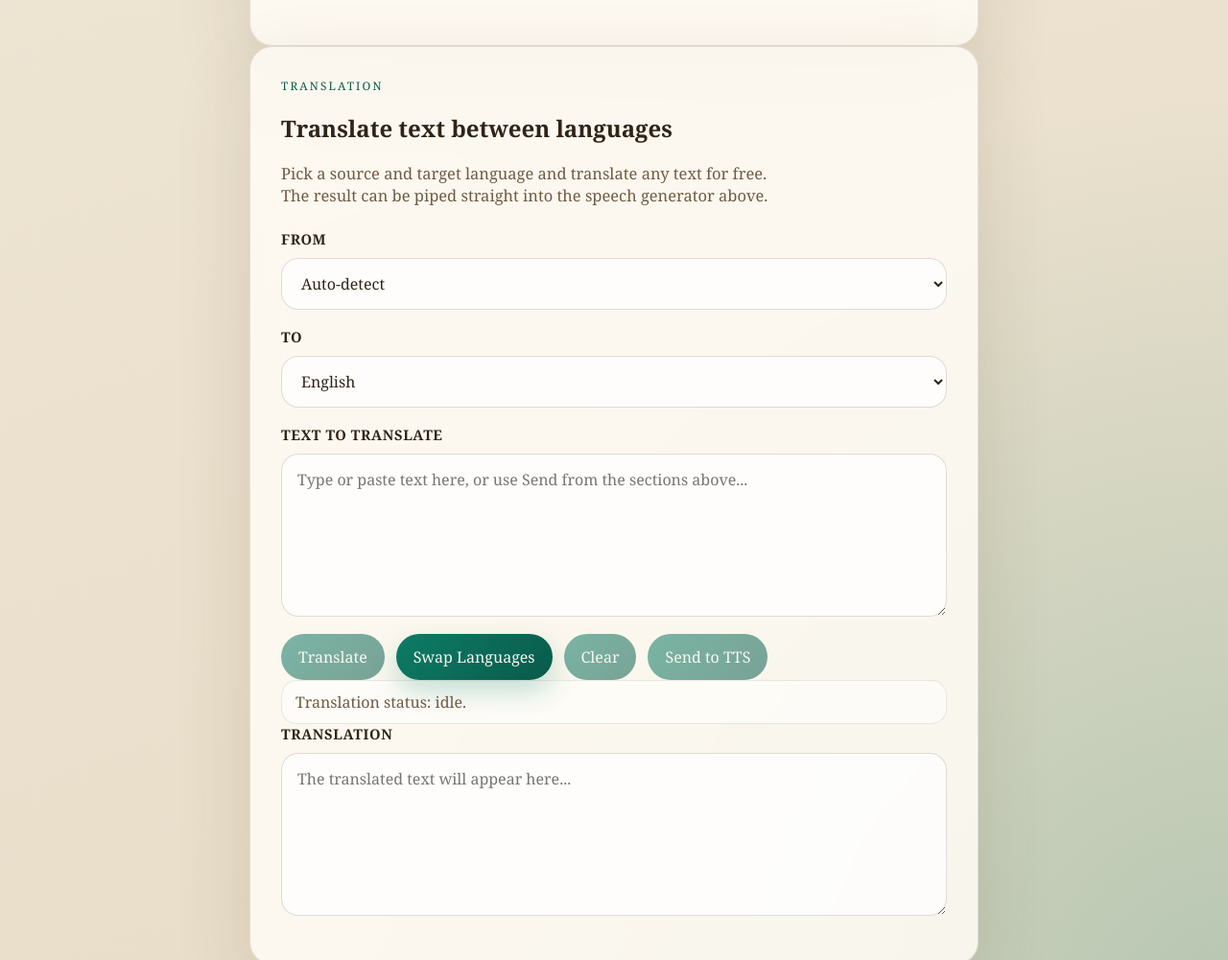
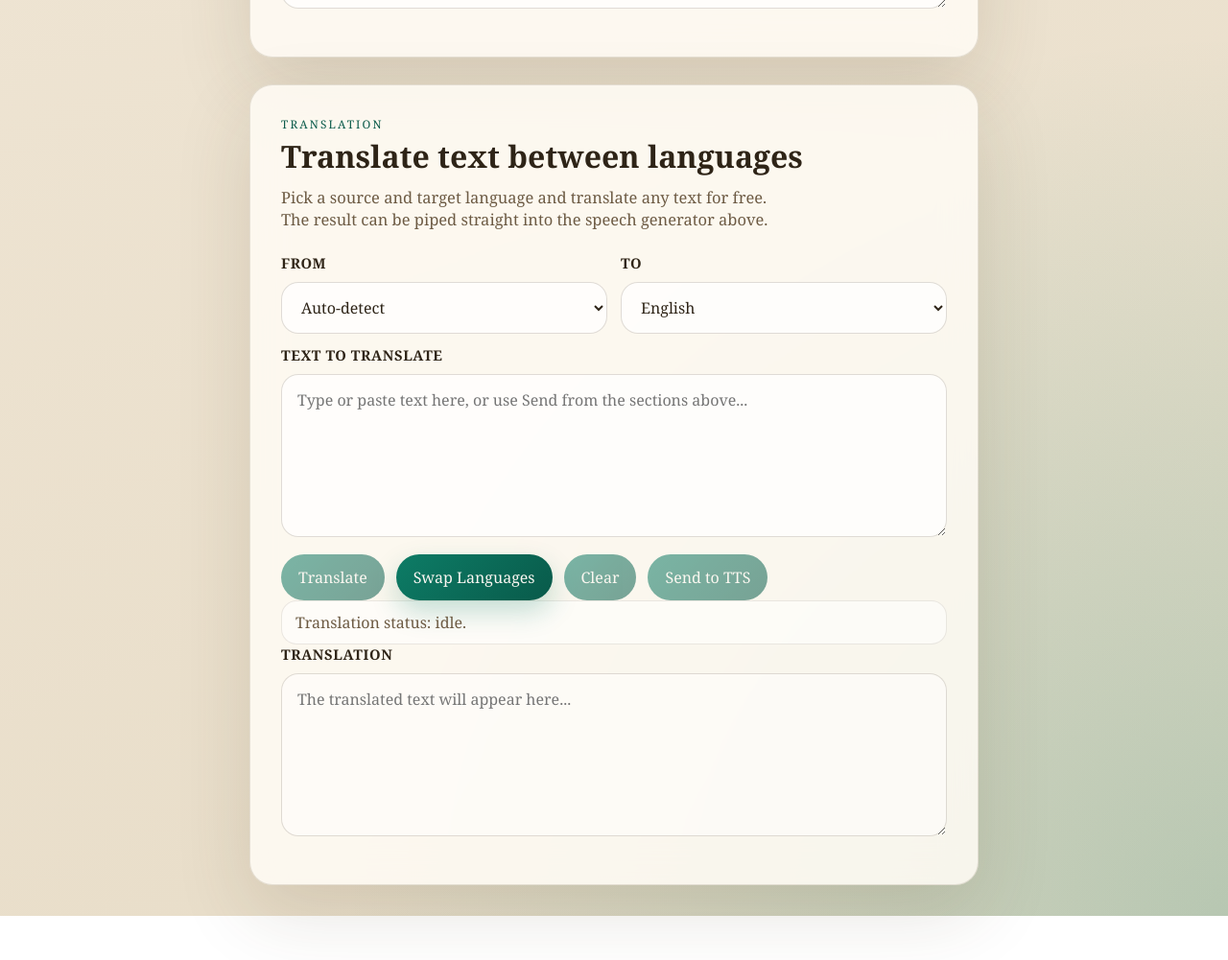
Before and after one commit to Sharaf-Mansour/TTS-Desktop, a website with bundled scripts: page src/views/mainview/index.html in a window 1280 px wide. Shown: the part 1833-2834 px from the top of the page at 96% size. After the commit the page ends 2788 px from the top, so only its background shows below. Built offline with nearby package versions, Linux system fonts and the light colour scheme; files whose address does not match are found by name; what electrobun would draw is missing.

Commit message:
Update styles.css

```diff
--- a/src/views/mainview/styles.css
+++ b/src/views/mainview/styles.css
@@ -50,6 +50,35 @@ body {
   border: 1px solid var(--panel-border);
   box-shadow: var(--shadow);
   backdrop-filter: blur(18px);
+}
+
+.secondary-panel {
+  margin-top: 28px;
+}
+
+.section-header {
+  margin-bottom: 6px;
+}
+
+.section-header h2 {
+  margin: 0;
+  font-size: clamp(1.4rem, 3vw, 2rem);
+  line-height: 1.1;
+}
+
+.translate-row {
+  display: grid;
+  grid-template-columns: 1fr 1fr;
+  gap: 14px;
+}
+
+.translate-row .field-group {
+  margin-bottom: 12px;
+}
+
+textarea[readonly] {
+  background: rgba(255, 255, 255, 0.52);
+  color: var(--muted);
 }
 
 .hero-row {
@@ -353,4 +382,8 @@ button:disabled {
   .voice-filters {
     grid-template-columns: 1fr;
   }
+
+  .translate-row {
+    grid-template-columns: 1fr;
+  }
 }
```
